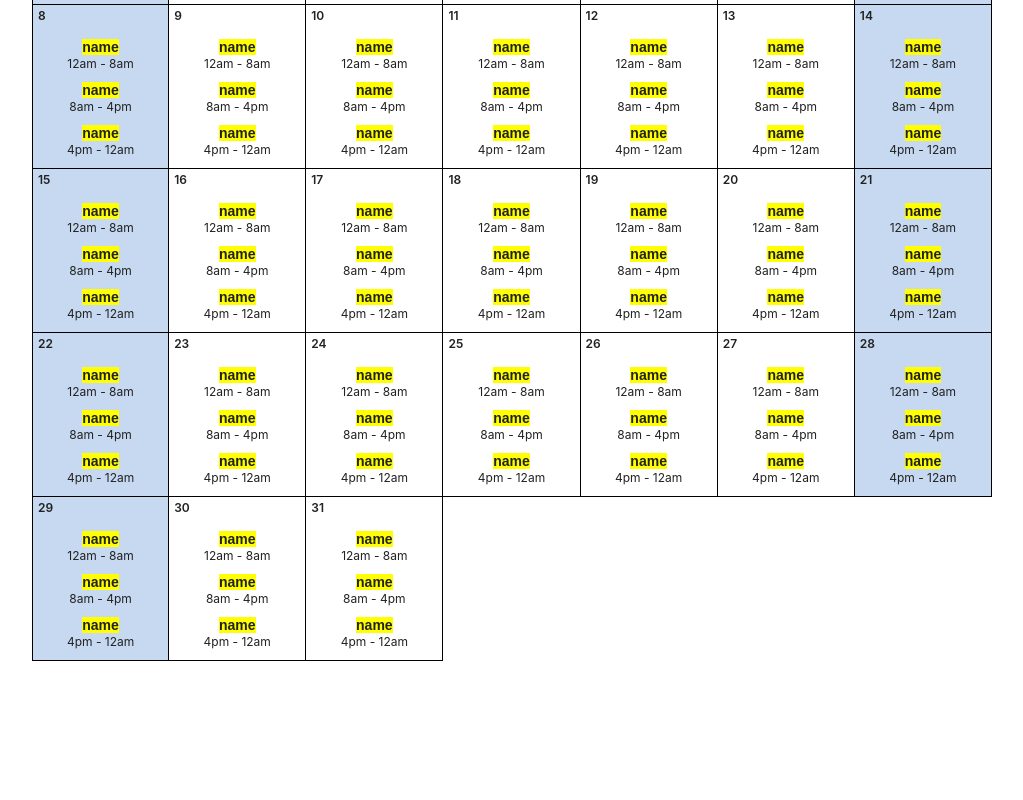
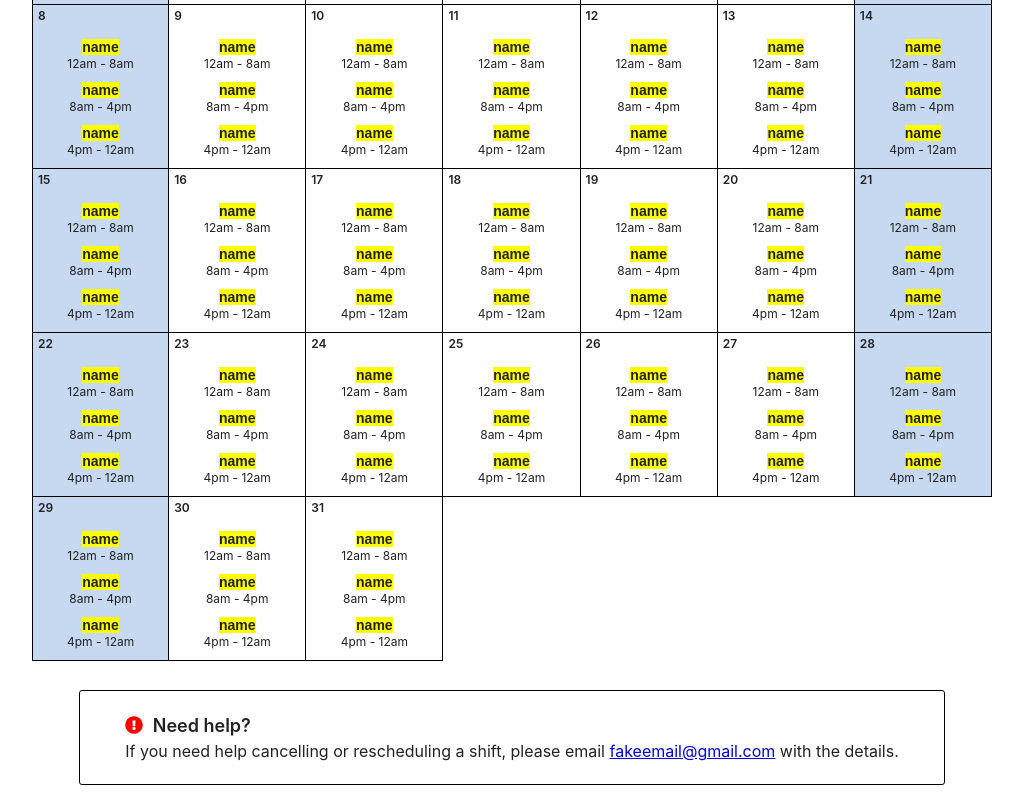
Before and after one commit to heathervv/trcc, a React (Create React App) app in the folder web/: page / in a window 1280 px wide. Shown: the part 287-1087 px from the top of the page, without its empty margins (128-1151 px from the left). Before the commit the page ends 962 px from the top, so only its background shows below. Built offline with nearby package versions, Linux system fonts and the light colour scheme.

Commit message:
Add block to UI for contact email

```diff
--- a/web/src/App.js
+++ b/web/src/App.js
@@ -4,10 +4,12 @@ import Calendar from './calendar'
 import { ApiProvider } from './api/ApiContext'
 import { PopUpProvider } from './popUp/PopUpContext'
 import PopUp from './popUp'
+import CancelShift from './CancelShift'
 
 const Wrapper = styled.div`
   @media(min-width: 900px) {
     display: flex;
+    flex-direction: column;
     align-items: center;
     justify-content: center;
   }
@@ -21,6 +23,7 @@ const App = memo(() => (
         <PopUp />
       </PopUpProvider>
     </ApiProvider>
+    <CancelShift />
   </Wrapper>
 ))
 
--- /dev/null
+++ b/web/src/CancelShift.jsx
@@ -0,0 +1,32 @@
+import React, { memo } from 'react'
+import styled from 'styled-components'
+import { FontAwesomeIcon } from '@fortawesome/react-fontawesome'
+import { faExclamationCircle } from '@fortawesome/free-solid-svg-icons'
+
+const Wrapper = styled.div`
+  background: #fff;
+  padding: 25px 45px;
+  border-radius: 3px;
+  border: 1px solid #000;
+  margin: 15px;
+`
+
+const Icon = styled.span`
+  display: inline-block;
+  margin-right: 5px;
+`
+
+const Title = styled.h2`
+  font-size: 18px;
+  font-weight: 600;
+  margin-bottom: 8px;
+`
+
+const CancelShift = memo(() => (
+  <Wrapper>
+    <Title><Icon><FontAwesomeIcon icon={faExclamationCircle} color="red" /></Icon> Need help?</Title>
+    <p>If you need help cancelling or rescheduling a shift, please email <a href="mailto:fakeemail@gmail.com">fakeemail@gmail.com</a> with the details.</p>
+  </Wrapper>
+))
+
+export default CancelShift
--- a/web/src/calendar/index.jsx
+++ b/web/src/calendar/index.jsx
@@ -6,6 +6,7 @@ import Month from './Month'
 
 const Wrapper = styled.div`
   min-width: 700px;
+
   @media(min-width: 900px) {
     width: 75%;
     max-width: 1000px;
```
Also changed, not shown: 1 other file (tests, documents, lock files or other folders).
